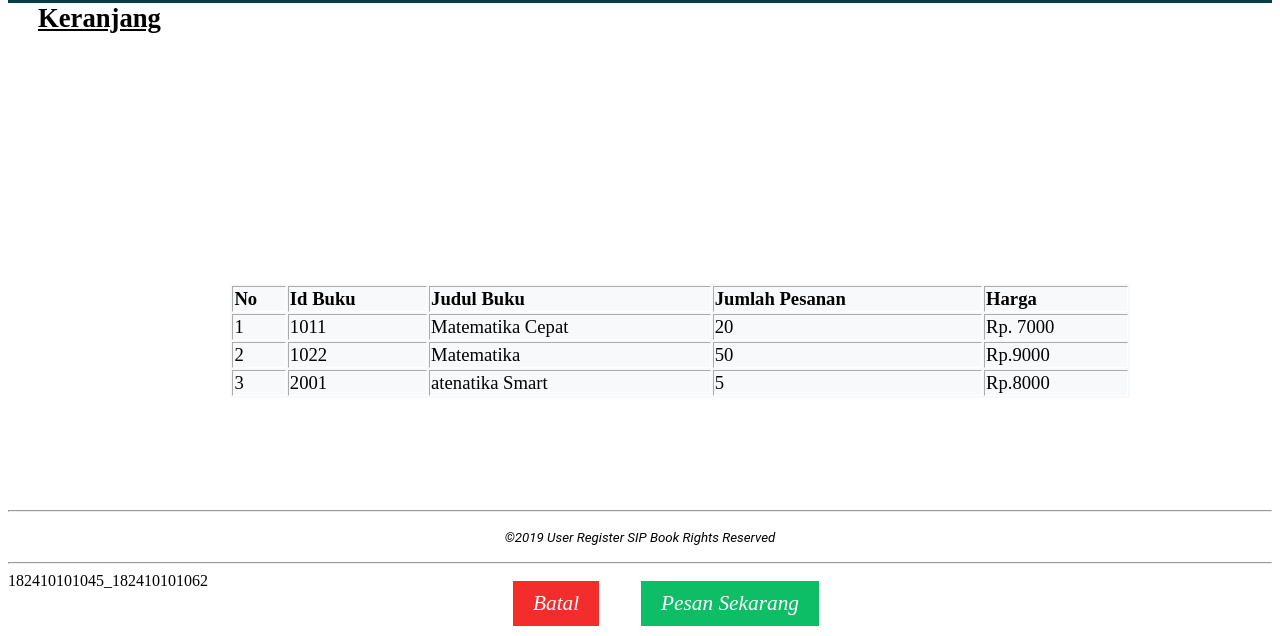
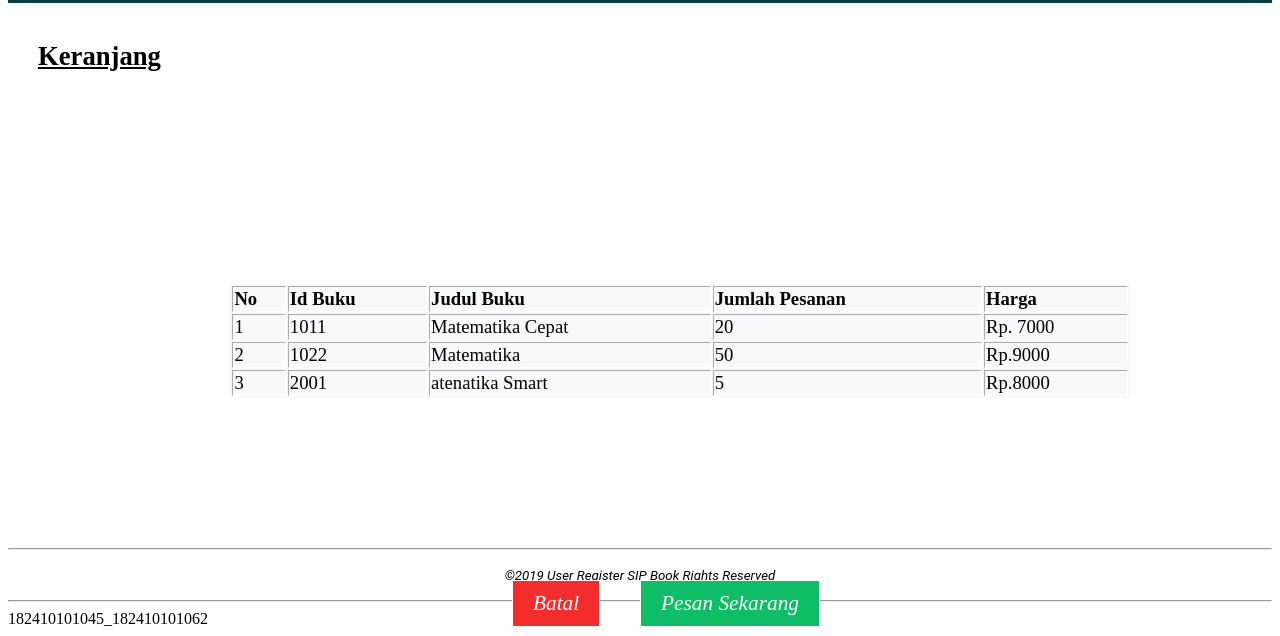
Before and after one commit to Anida17/anida17.github.io, a plain HTML site: page Tabelpemesanan.html in a window 1280 px wide. Shown: the part 220-856 px from the top of the page. Drawn offline with Linux system fonts and the light colour scheme.

Commit message:
Update Tabelpemesanan.css

```diff
--- a/Tabelpemesanan.css
+++ b/Tabelpemesanan.css
@@ -89,7 +89,7 @@
     color: rgb(202, 138, 17);
 }
 .body{
-    margin-top: %;
+    margin-top: 3%;
 }
 .batal{
     border: 1px solid white;
```
